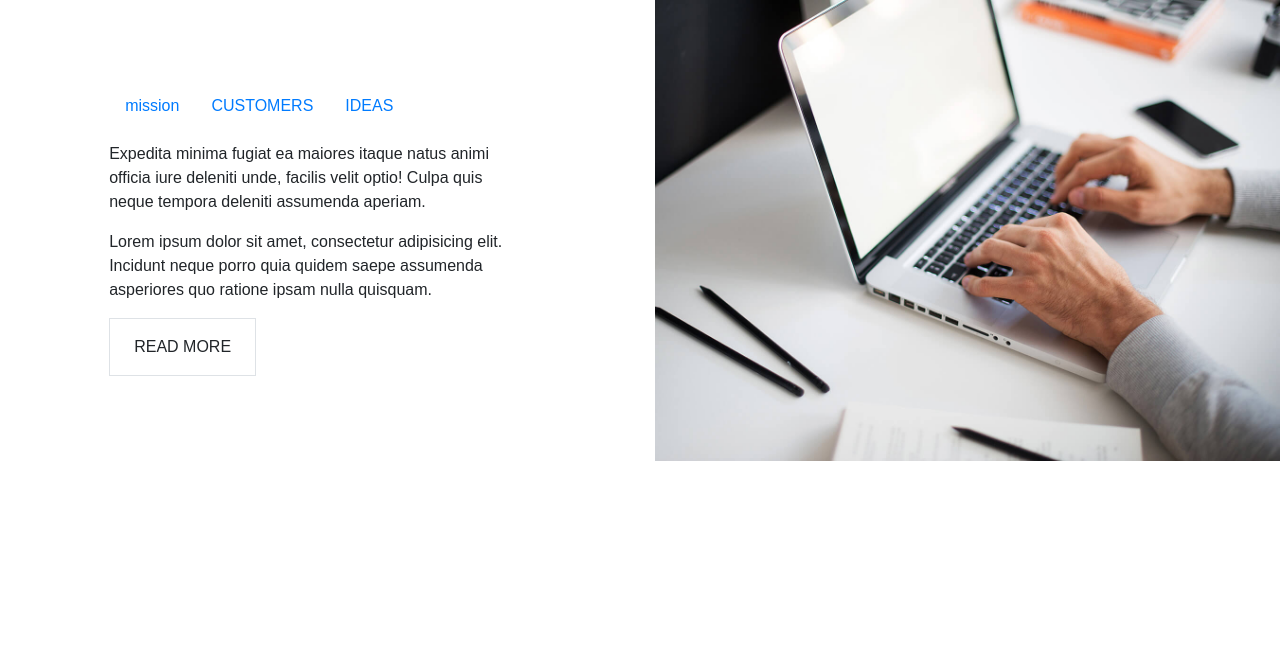
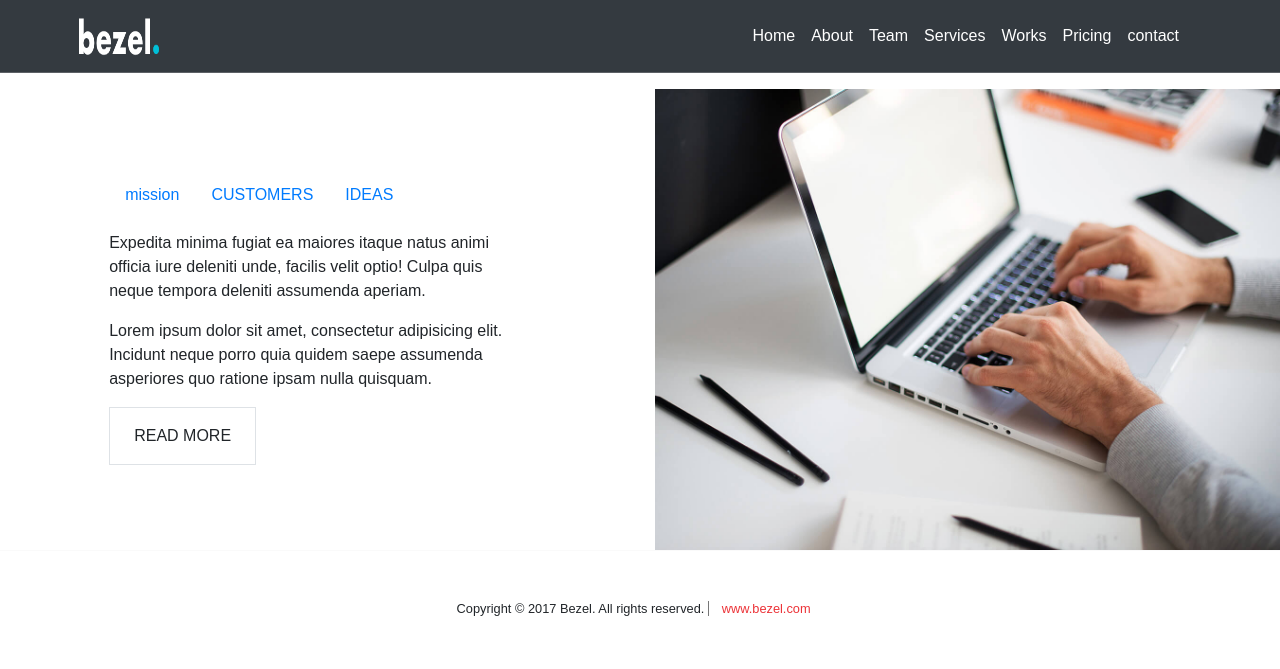
Before and after one commit to wesam91/task1, a plain HTML site: page index.html in a window 1280 px wide. Drawn offline with Linux system fonts and the light colour scheme; a web font is replaced by a local one.

Commit message:
add navbar and footer

```diff
--- a/css/style.css
+++ b/css/style.css
@@ -4,3 +4,47 @@ box-sizing: border-box;}
 body{
    font-family: 'Source Sans Pro', sans-serif;
 }
+/* navbar*/
+.navbar
+{
+    border-bottom: 1px solid rgba(255, 255, 255, 0.2);
+    padding-left: 0rem;
+    padding-top: 0rem;
+    padding-bottom: 0rem;
+}
+.navbar .navbar-brand
+{
+    overflow: hidden;
+    padding: 0.5rem 2px;
+}
+.navbar .navbar-brand .logo-img
+{
+    width: 5rem;
+    height: 3.5rem;
+}
+
+.navbar .nav-link
+{
+    color: #fff !important;
+    font-size: 1rem;
+}
+/* /end navbar*/
+
+
+/*footer */
+footer
+{
+     border-top: 1px solid #fafafa;
+    font-size: 0.8rem;
+}
+footer p
+{
+    display: inline;
+}
+footer a
+{
+    border-left: 1px solid #777777;
+    color: #ec3237 !important;
+    padding: 0rem 0.8rem;
+}
+/* end footer */
--- a/index.html
+++ b/index.html
@@ -16,7 +16,43 @@
 
 <body>
 
-
+    <!--nav bar -->
+            <nav class="navbar navbar-expand-lg navbar-dark bg-dark mb-3">
+                <div class="container">
+                    <a class="navbar-brand" href="#" >
+                        <img src="images/logo-light.png" class="logo-img">
+                    </a>
+                    <button class="navbar-toggler" type="button" data-toggle="collapse" data-target="#navbarText" aria-controls="navbarText" aria-expanded="false" aria-label="Toggle navigation">
+                        <span class="navbar-toggler-icon"></span>
+                    </button>
+                    <div class="collapse navbar-collapse" id="navbarText">
+                        <ul class="navbar-nav ml-auto">
+                            <li class="nav-item active">
+                                <a class="nav-link" href="#home">Home <span class="sr-only">(current)</span></a>
+                            </li>
+                            <li class="nav-item">
+                                <a class="nav-link" href="#">About</a>
+                            </li>
+                            <li class="nav-item">
+                                <a class="nav-link" href="#">Team</a>
+                            </li>
+                            <li class="nav-item">
+                                <a class="nav-link" href="#">Services</a>
+                            </li>
+                            <li class="nav-item">
+                                <a class="nav-link" href="#">Works</a>
+                            </li>
+                            <li class="nav-item">
+                                <a class="nav-link" href="#">Pricing</a>
+                            </li>
+                            <li class="nav-item">
+                                <a class="nav-link" href="#">contact</a>
+                            </li>
+                        </ul>
+                    </div>
+                </div>
+            </nav>
+        <!--/ end navbar -->
 
 
 
@@ -83,7 +119,15 @@
     </section>
     <!-- end mission-->
 
-
+     <!--footer -->
+        <footer class="text-center py-5">
+            <div class="container">
+                <p>Copyright © 2017 Bezel. All rights reserved.
+                    <a>www.bezel.com</a>
+                </p>
+            </div>
+        </footer>
+    <!--/end footer -->
     <script src="js/jquery-3.4.1.min.js"></script>
     <script src="js/popper.min.js"></script>
     <script src="js/bootstrap.min.js"></script>
```
